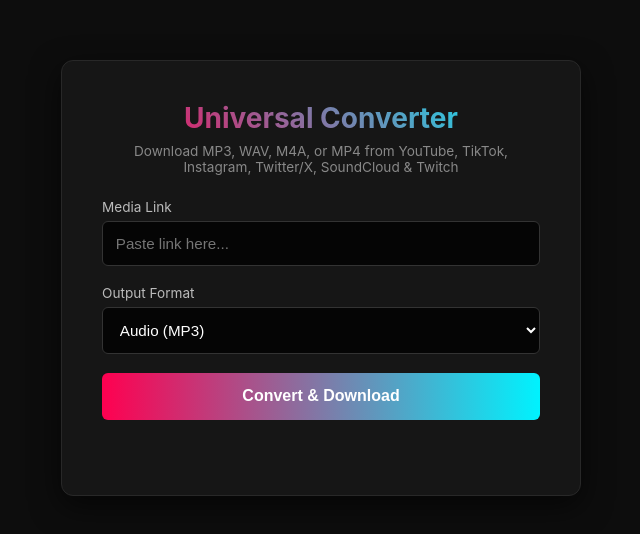
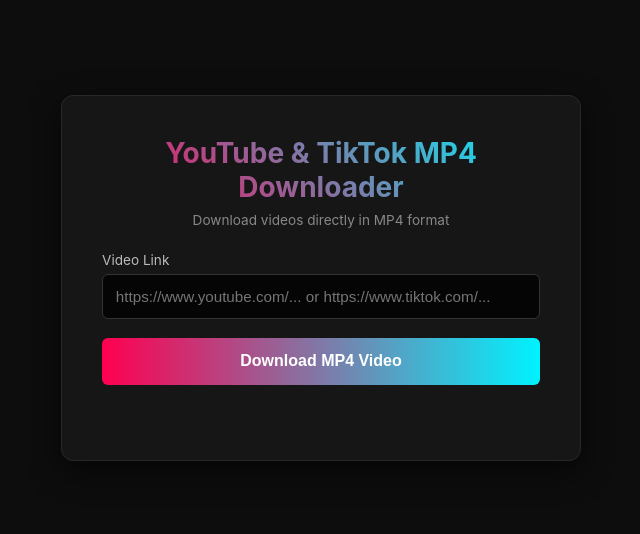
Before and after one commit to fivetagz-prog/tiktok-and-youtube-converter-and-others-more, a website: page public/index.html in a window 1280 px wide. Shown: the part 122-656 px from the top of the page, without its empty margins (319-959 px from the left). Drawn offline with Linux system fonts and the light colour scheme.

Commit message:
Update title and content for video downloader

```diff
--- a/public/index.html
+++ b/public/index.html
@@ -3,33 +3,20 @@
 <head>
     <meta charset="UTF-8">
     <meta name="viewport" content="width=device-width, initial-scale=1.0">
-    <title>Universal Media Converter</title>
+    <title>YouTube & TikTok MP4 Downloader</title>
     <link rel="stylesheet" href="style.css">
 </head>
 <body>
     <div class="container">
-        <h1>Universal Converter</h1>
-        <p class="subtitle">Download MP3, WAV, M4A, or MP4 from YouTube, TikTok, Instagram, Twitter/X, SoundCloud & Twitch</p>
-
+        <h1>YouTube & TikTok MP4 Downloader</h1>
+        <p class="subtitle">Download videos directly in MP4 format</p>
         <form id="converterForm">
             <div class="form-group">
-                <label for="url">Media Link</label>
-                <input type="url" id="url" placeholder="Paste link here..." required>
+                <label for="url">Video Link</label>
+                <input type="url" id="url" placeholder="https://www.youtube.com/... or https://www.tiktok.com/..." required>
             </div>
-
-            <div class="form-group">
-                <label for="format">Output Format</label>
-                <select id="format">
-                    <option value="mp3">Audio (MP3)</option>
-                    <option value="wav">Audio (WAV)</option>
-                    <option value="m4a">Audio (M4A)</option>
-                    <option value="mp4">Video (MP4)</option>
-                </select>
-            </div>
-
-            <button type="submit" id="submitBtn">Convert & Download</button>
+            <button type="submit" id="submitBtn">Download MP4 Video</button>
         </form>
-
         <div id="status"></div>
     </div>
 
```
